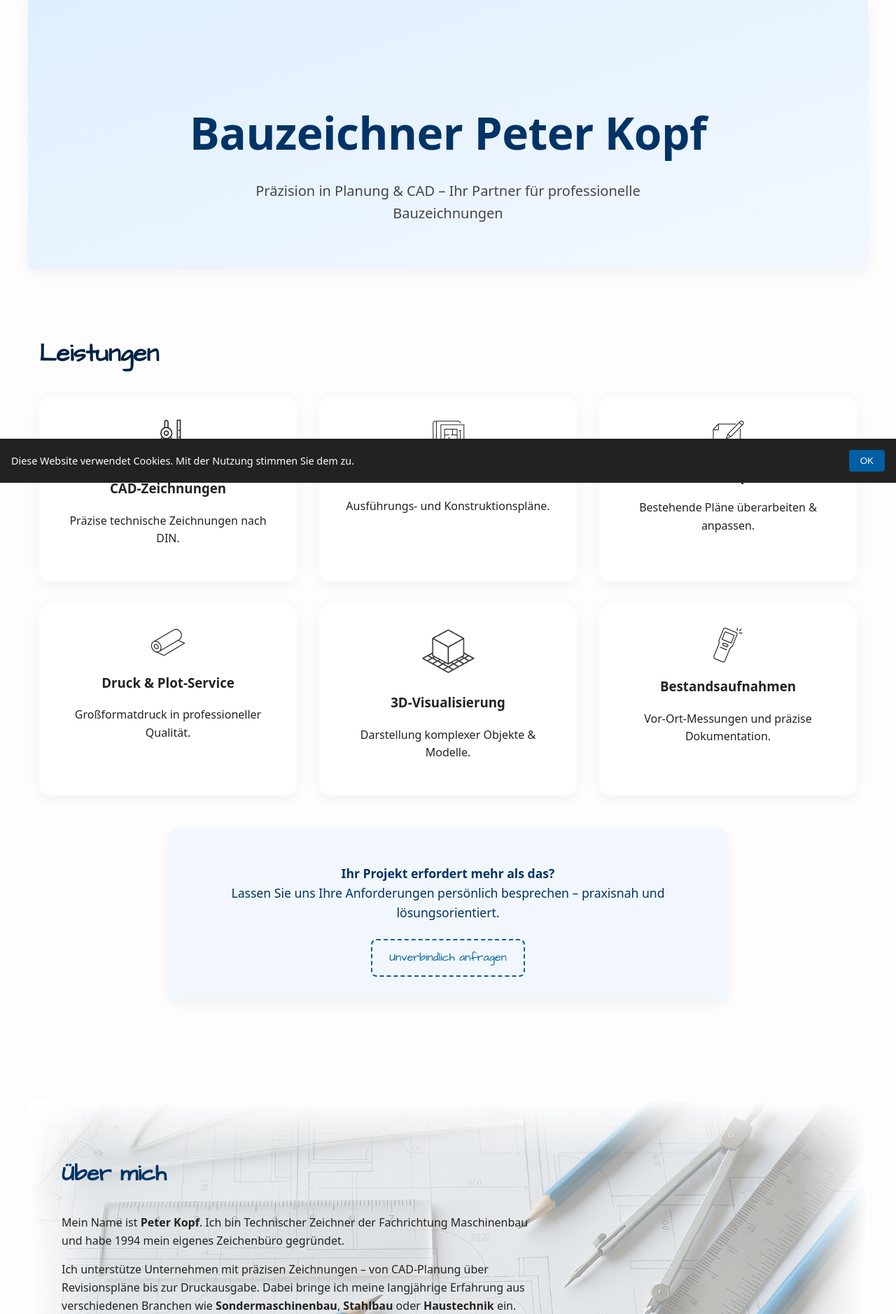
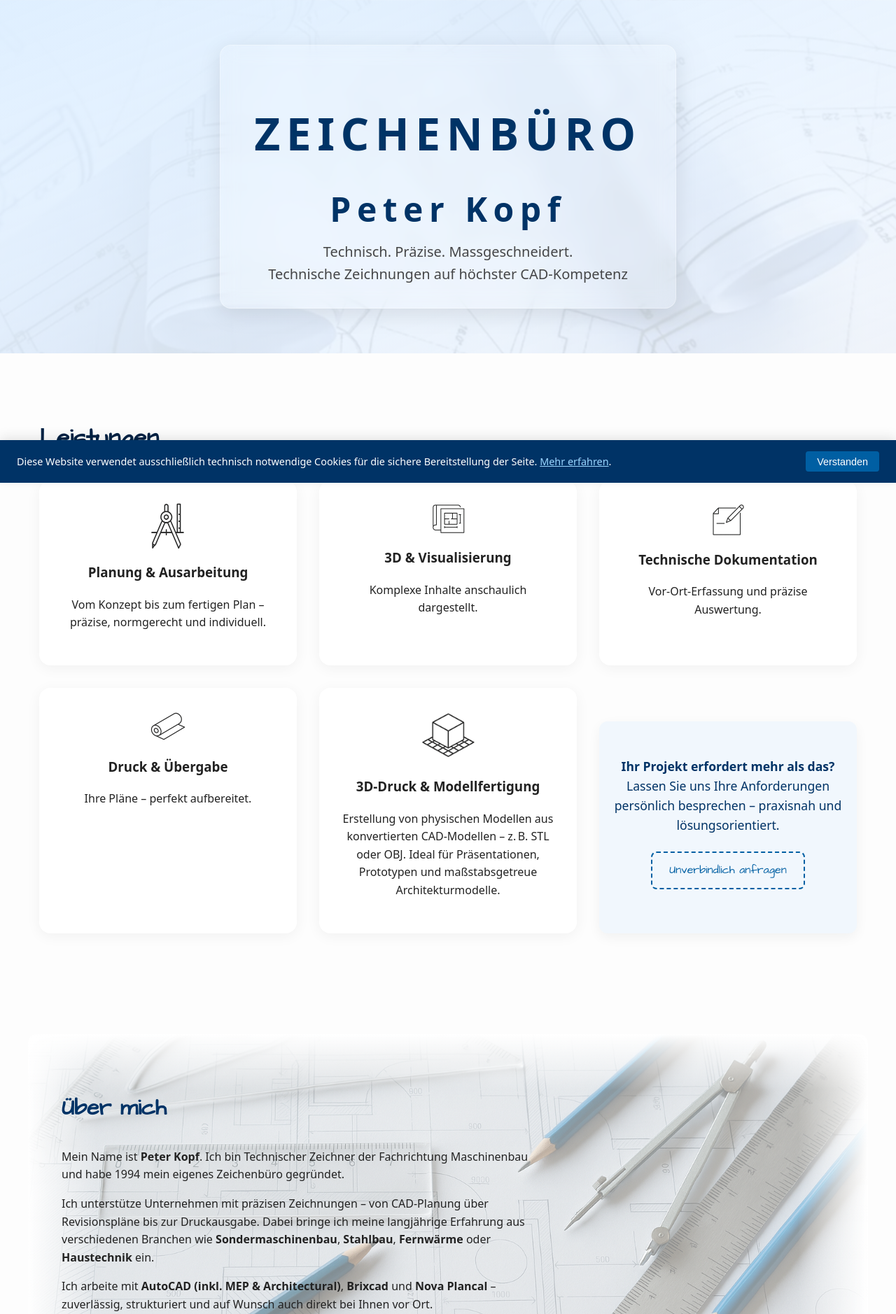
Before and after one commit to Mephju90/onepager-bauzeichner, a PHP site: page / in a window 1280 px wide. Shown: the part 110-1988 px from the top of the page at 70% size. Run offline with PHP 8.4, Linux system fonts and the light colour scheme.

Commit message:
AKtueller Stand vom 09.08.2025

```diff
--- a/assets/css/style.css
+++ b/assets/css/style.css
@@ -1,14 +1,17 @@
 /* ---------- FONTS ---------- */
 @font-face {
-  font-family: 'Architects Daughter';
+  font-family: "Architects Daughter";
   font-style: normal;
   font-weight: 400;
-  src: url('../fonts/architects-daughter/architects-daughter.woff2') format('woff2');
+  src: url("../fonts/architects-daughter/architects-daughter.woff2")
+    format("woff2");
   font-display: swap;
 }
 
 /* ---------- RESET & BASISLAYOUT ---------- */
-*, *::before, *::after {
+*,
+*::before,
+*::after {
   box-sizing: border-box;
 }
 body {
@@ -30,7 +33,7 @@ a {
 
 /* ---------- TYPOGRAFIE: SKIZZENSTIL ---------- */
 .handwritten {
-  font-family: 'Architects Daughter', cursive, sans-serif;
+  font-family: "Architects Daughter", cursive, sans-serif;
   font-size: 2.2rem;
   color: #002244;
   margin-bottom: 1rem;
@@ -47,12 +50,39 @@ a {
   border-radius: 8px;
   cursor: pointer;
   transition: all 0.3s ease;
-  font-family: 'Architects Daughter', cursive, sans-serif;
+  font-family: "Architects Daughter", cursive, sans-serif;
 }
 .skizzen-button:hover {
   background: #005fa3;
   color: #fff;
   border-style: solid;
+}
+
+/* ---------- GLASS ---------- */
+
+.glass::before {
+  content: "";
+  position: absolute;
+  top: 0;
+  left: 0;
+  right: 0;
+  bottom: 0;
+  background: linear-gradient(
+    135deg,
+    rgba(255, 255, 255, 0.25) 0%,
+    rgba(255, 255, 255, 0.05) 100%
+  );
+  border-radius: inherit;
+  pointer-events: none;
+}
+
+.glass {
+  background: rgba(255, 255, 255, 0.1); /* durchscheinend weiß */
+  border-radius: 16px;
+  backdrop-filter: blur(10px); /* erzeugt den Milchglas-Effekt */
+  -webkit-backdrop-filter: blur(10px); /* Safari-Unterstützung */
+  border: 1px solid rgba(255, 255, 255, 0.3);
+  box-shadow: 0 4px 30px rgba(0, 0, 0, 0.1);
 }
 
 /* ---------- NAVIGATION ---------- */
@@ -108,7 +138,6 @@ a {
   padding: 0;
 }
 
-
 #main-menu li a {
   color: #003366;
   font-weight: 500;
@@ -148,8 +177,6 @@ a {
   color: #005fa3;
   font-weight: 600;
 }
-
-
 
 @media (max-width: 768px) {
   #main-menu {
@@ -193,30 +220,67 @@ a {
   .ueber-mich-text {
     padding: 1rem 1.5rem;
   }
-
-
 }
 
 /* ---------- SEKTIONSLAYOUT ---------- */
-header, section {
+header,
+section {
   padding: 2rem 1rem;
   max-width: 1200px;
   margin: auto;
 }
 
+header {
+  max-width: 100vw;
+}
+
 /* ---------- HERO ---------- */
-.hero {
-  background: linear-gradient(to bottom right, #dfefff, #f3f8ff);
+/* .hero {
+  background:
+    linear-gradient(to bottom right, #dfefff, #f3f8ff6f),
+    url(../img/background02.png);
+    background-size: cover;
+  background-repeat: no-repeat;
+  background-position: center;
   text-align: center;
   padding: 6rem 1rem 4rem;
   animation: fadeInUp 1.2s ease-out both;
   box-shadow: 0 4px 20px rgba(0, 0, 0, 0.05);
+} */
+
+.hero {
+  background: linear-gradient(to bottom right, #dfefff, #f3f8ffd3),
+    url("../img/background02.png");
+  background-size: cover;
+  background-position: center;
+  padding: 4rem 1rem;
+  display: flex;
+  justify-content: center;
+  align-items: center;
+  flex-direction: column;
 }
+
+.glass-con {
+  position: relative;
+  background: rgba(255, 255, 255, 0.15);
+  border-radius: 16px;
+  padding: 2rem 3rem;
+  max-width: 1200px;
+  backdrop-filter: blur(12px);
+  -webkit-backdrop-filter: blur(12px);
+  border: 1px solid rgba(255, 255, 255, 0.3);
+  box-shadow: 0 8px 32px rgba(0, 0, 0, 0.1);
+  color: #003366;
+  text-align: center;
+}
+
+
+
 .hero h1 {
   font-size: clamp(2.5rem, 6vw, 4rem);
-  margin-bottom: 1rem;
+  margin-bottom: 0rem;
   font-weight: 700;
-  letter-spacing: -0.5px;
+  letter-spacing: 8.5px;
   color: #003366;
 }
 .hero p {
@@ -263,6 +327,16 @@ header, section {
   transform: translateY(-5px);
   box-shadow: 0 8px 24px rgba(0, 0, 0, 0.08);
 }
+
+/* .leistung {
+    background:
+    linear-gradient(to bottom right, #010b3e91, #acb8ff),
+    url(../img/background02.png);
+    background-size: cover;
+  background-repeat: no-repeat;
+  background-position: center;
+} */
+
 .leistung .icon {
   font-size: 2.5rem;
   margin-bottom: 1rem;
@@ -293,14 +367,10 @@ header, section {
 }
 
 @media (max-width: 600px) {
-    .leistungen-cta {
+  .leistungen-cta {
     padding: 1.5rem 1rem;
   }
 }
-
-
-
-
 
 /* ---------- ÜBER MICH ---------- */
 .ueber-mich {
@@ -342,9 +412,6 @@ header, section {
   padding: 1rem;
 }
 
-
-
-
 .ueber-grid {
   display: grid;
   gap: 1.5rem;
@@ -362,7 +429,6 @@ header, section {
   }
 }
 @media (max-width: 600px) {
-
   .ueber-grid {
     grid-template-columns: 1fr;
   }
@@ -451,8 +517,6 @@ header, section {
   overflow: hidden;
 }
 
-
-
 .datenschutz-hinweis {
   margin-bottom: 2rem;
   border: none;
@@ -479,24 +543,20 @@ header, section {
   margin-top: 0.3rem;
   flex-shrink: 0;
   transform: scale(1.2);
-  width: 0.8rem;      /* feste Breite */
-  height: 0.8rem;     /* feste Höhe */
-  align-self: start;  /* verhindert Höhenstretch */
+  width: 0.8rem; /* feste Breite */
+  height: 0.8rem; /* feste Höhe */
+  align-self: start; /* verhindert Höhenstretch */
 }
-
 
 .ds-check a {
   color: #005fa3;
   text-decoration: underline;
 }
 
-
-
 .ds-label a {
   color: #005fa3;
   text-decoration: underline;
 }
-
 
 /* ---------- DSGVO COOKIE BANNER ---------- */
 .cookie-banner {
@@ -504,22 +564,34 @@ header, section {
   bottom: 0;
   left: 0;
   right: 0;
-  background: #222;
+  background: #003366;
   color: #fff;
-  padding: 1rem;
+  padding: 1rem 1.5rem;
+  font-size: 0.9rem;
+  text-align: center;
+  z-index: 1000;
   display: flex;
   justify-content: space-between;
   align-items: center;
-  font-size: 0.9rem;
-  z-index: 1000;
+  gap: 1rem;
+  flex-wrap: wrap;
+  box-shadow: 0 -4px 16px rgba(0, 0, 0, 0.1);
+}
+.cookie-banner a {
+  color: #9cd6ff;
+  text-decoration: underline;
+}
+.cookie-banner a:hover {
+  color: #ffffff;
 }
 .cookie-banner button {
   background: #005fa3;
   border: none;
   color: #fff;
-  padding: 0.5rem 1rem;
+  padding: 0.4rem 1rem;
   border-radius: 4px;
   cursor: pointer;
+  font-size: 0.9rem;
 }
 
 /* ---------- FOOTER ---------- */
@@ -538,6 +610,7 @@ header, section {
   gap: 2rem;
   max-width: 1200px;
   margin: 0 auto;
+  padding-left: 2rem;
 }
 .footer-left,
 .footer-right {
--- a/index.html
+++ b/index.html
@@ -7,25 +7,38 @@
       name="description"
       content="Moderne Website für einen Bauzeichner – barrierefrei, responsiv und DSGVO-konform"
     />
-    <title>Bauzeichner Max Muster</title>
+    <title>Bauzeichner Peter Kopf</title>
 
     <link rel="stylesheet" href="assets/css/style.css" />
     <script src="assets/js/script.js" defer></script>
   </head>
   <body>
     <!-- DSGVO Cookie Hinweis -->
-    <div class="cookie-banner" role="region" aria-label="Cookie Hinweis">
-      <span
-        >Diese Website verwendet Cookies. Mit der Nutzung stimmen Sie dem
-        zu.</span
-      >
-      <button aria-label="Einverstanden">OK</button>
+    <div
+      class="cookie-banner"
+      id="cookie-banner"
+      role="region"
+      aria-label="Hinweis zu technischen Cookies"
+    >
+      <span>
+        Diese Website verwendet ausschließlich technisch notwendige Cookies für
+        die sichere Bereitstellung der Seite.
+        <a href="/datenschutz.html" target="_blank" rel="noopener noreferrer"
+          >Mehr erfahren</a
+        >.
+      </span>
+      <button id="cookie-ok-btn" aria-label="Hinweis schließen">
+        Verstanden
+      </button>
     </div>
 
     <nav class="navbar">
       <div class="nav-inner">
         <div class="logo">
-          <img src="assets/img/logo03.png" alt="Logo" />
+          <img
+            src="assets/img/logo03.png"
+            alt="Zeichenbüro Peter Kopf – Logo"
+          />
         </div>
 
         <button
@@ -50,12 +63,25 @@
 
     <!-- HERO -->
     <header class="hero" role="banner" id="hero">
-      <h1>Bauzeichner Peter Kopf</h1>
-      <p>
-        Präzision in Planung & CAD – Ihr Partner für professionelle
-        Bauzeichnungen
-      </p>
+      <div class="glass-con">
+        <div class="shimmer-overlay"></div>
+        <h1>ZEICHENBÜRO <br> <span style="font-size:3rem"> Peter Kopf</span></h1>
+        <p>
+          Technisch. Präzise. Massgeschneidert. <br> Technische Zeichnungen auf höchster
+          CAD-Kompetenz
+        </p>
+      </div>
     </header>
+    <!-- <header class="hero" role="banner" id="hero">
+      <div class="glass-con">
+        <div class="shimmer-overlay"></div>
+        <h1>Zeichenbüro  Peter Kopf</h1>
+        <p>
+          Technisch- Präzise- Massgeschneidert. <br> Technische Zeichnungen auf höchster
+          CAD-Kompetenz
+        </p>
+      </div>
+    </header> -->
 
     <!-- LEISTUNGEN -->
     <section
@@ -66,36 +92,44 @@
       <h2 class="handwritten leistungen-heading">Leistungen</h2>
       <div class="leistungen-grid">
         <div class="leistung">
-          <div class="icon"><img src="assets/img/icons/cad.png" alt=""></div>
-          <h3>CAD-Zeichnungen</h3>
-          <p>Präzise technische Zeichnungen nach DIN.</p>
+          <div class="icon"><img src="assets/img/icons/cad.png" alt="" /></div>
+          <h3>Planung & Ausarbeitung</h3>
+          <p>Vom Konzept bis zum fertigen Plan – präzise, normgerecht und individuell.</p>
         </div>
         <div class="leistung">
-          <div class="icon"><img src="assets/img/icons/planung.png" alt=""></div>
-          <h3>Planung & Konstruktion</h3>
-          <p>Ausführungs- und Konstruktionspläne.</p>
+          <div class="icon">
+            <img src="assets/img/icons/planung.png" alt="" />
+          </div>
+          <h3>3D & Visualisierung</h3>
+          <p>Komplexe Inhalte anschaulich dargestellt.</p>
         </div>
         <div class="leistung">
-          <div class="icon"><img src="assets/img/icons/pläne.png" alt=""></div>
-          <h3>Revisionspläne</h3>
-          <p>Bestehende Pläne überarbeiten & anpassen.</p>
+          <div class="icon">
+            <img src="assets/img/icons/plaene.png" alt="" />
+          </div>
+          <h3>Technische Dokumentation</h3>
+          <p>Vor-Ort-Erfassung und präzise Auswertung.</p>
         </div>
         <div class="leistung">
-          <div class="icon"><img src="assets/img/icons/plot.png" alt=""></div>
-          <h3>Druck & Plot-Service</h3>
-          <p>Großformatdruck in professioneller Qualität.</p>
+          <div class="icon"><img src="assets/img/icons/plot.png" alt="" /></div>
+          <h3>Druck & Übergabe</h3>
+          <p>Ihre Pläne – perfekt aufbereitet.</p>
         </div>
         <div class="leistung">
-          <div class="icon d3"><img src="assets/img/icons/3d.png" alt=""></div>
-          <h3>3D-Visualisierung</h3>
-          <p>Darstellung komplexer Objekte & Modelle.</p>
+          <div class="icon d3">
+            <img src="assets/img/icons/3d.png" alt="" />
+          </div>
+          <h3>3D-Druck & Modellfertigung</h3>
+          <p>Erstellung von physischen Modellen aus konvertierten CAD-Modellen – z. B. STL oder OBJ. Ideal für Präsentationen, Prototypen und maßstabsgetreue Architekturmodelle.</p>
         </div>
-        <div class="leistung">
-          <div class="icon"><img src="assets/img/icons/bestand.png " alt=""></div>
+        <!-- <div class="leistung">
+          <div class="icon">
+            <img src="assets/img/icons/bestand.png " alt="" />
+          </div>
           <h3>Bestandsaufnahmen</h3>
           <p>Vor-Ort-Messungen und präzise Dokumentation.</p>
         </div>
-      </div>
+      </div> -->
       <div class="leistung-cta">
         <p>
           <strong>Ihr Projekt erfordert mehr als das?</strong><br />
@@ -144,7 +178,7 @@
           Ich unterstütze Unternehmen mit präzisen Zeichnungen – von CAD-Planung
           über Revisionspläne bis zur Druckausgabe. Dabei bringe ich meine
           langjährige Erfahrung aus verschiedenen Branchen wie
-          <strong>Sondermaschinenbau</strong>, <strong>Stahlbau</strong> oder
+          <strong>Sondermaschinenbau</strong>, <strong>Stahlbau</strong>, <strong>Fernwärme</strong> oder
           <strong>Haustechnik</strong> ein.
         </p>
         <p>
```
Also changed, not shown: assets/js/script.js (+24 -42 lines), datenschutz.html (+19 -9 lines), impressum.html (+19 -8 lines), assets/img/background01.png (added), assets/img/background02.png (added), assets/img/background03.png (added), assets/img/icons/plaene.png (renamed from assets/img/icons/pläne.png), assets/img/logo05.png (added), assets/img/logo06.png (added), assets/img/logo07 2.png (added), assets/img/logo07.png (added), 3 other files.
